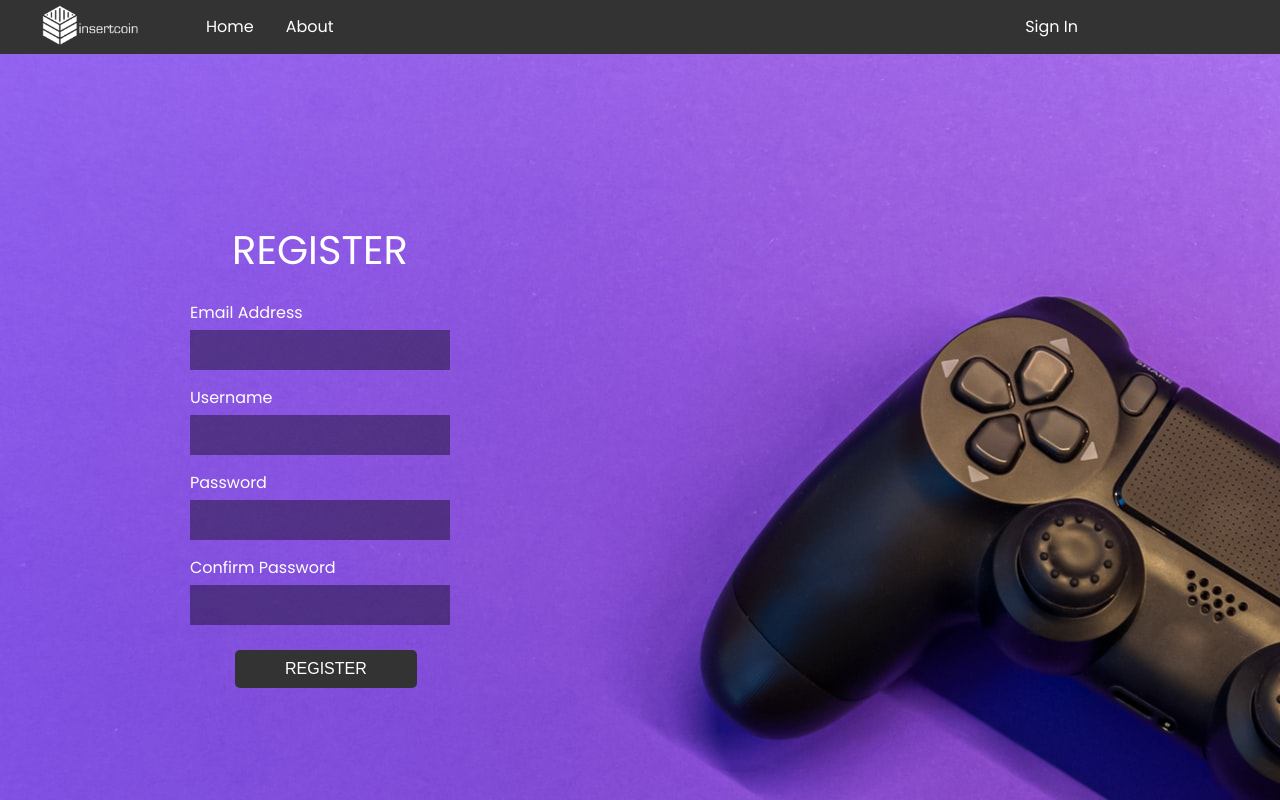
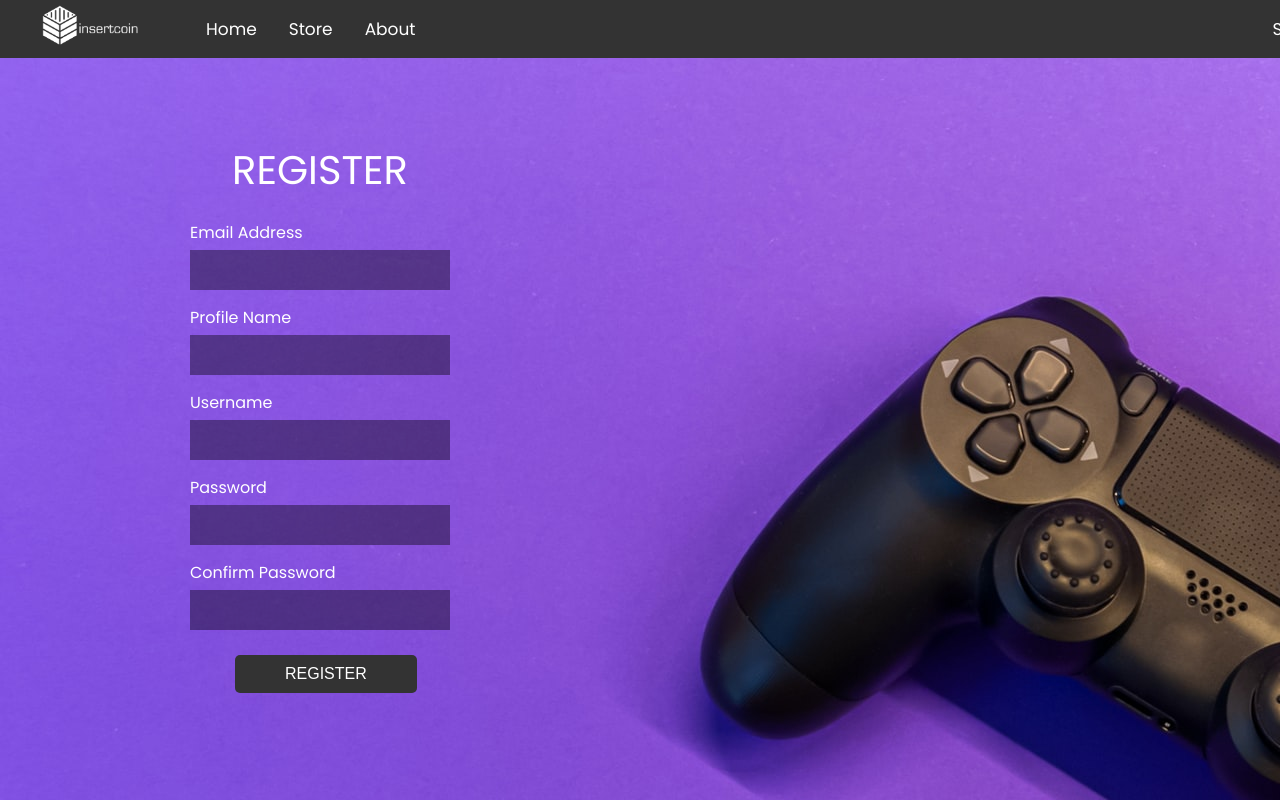
Before and after one commit to 1Gokul/insertcoin, a Flask app: page /register in a window 1280 px wide. Run offline with Flask 2, Linux system fonts and the light colour scheme; some libraries are stand-ins or nearby versions.

Commit message:
Added profile page
Couple more small additions to the page layouts. Will clean up the code next.

```diff
--- a/main.py
+++ b/main.py
@@ -52,7 +52,7 @@ def login():
     login_user = users.find_one({'username': request.form['username']})
 
     if login_user:
-        if bcrypt.check_password_hash(login_user['password'], request.form['pass'].encode('utf-8')):
+        if bcrypt.check_password_hash(login_user['password'], request.form.get('pass', False).encode('utf-8')):
             session['username'] = request.form['username']
             return redirect(url_for('index'))
 
@@ -75,9 +75,9 @@ def register():
                 hashpass = bcrypt.generate_password_hash(
                     request.form['pass'].encode('utf-8'))
                 users.insert(
-                    {'username': request.form['username'], 'password': hashpass})
+                    {'email': request.form['email'], 'profilename': request.form['profilename'], 'username': request.form['username'], 'password': hashpass, 'games': [], 'balance': 5000})
                 # session['username'] = request.form['username']
-                return redirect(url_for('index'))
+                return render_template('login.html', account=account, comment = 'Your account was added successfully!')
 
             else:
                 error = "The username that you entered already exists."
@@ -110,11 +110,18 @@ def store():
 @app.route('/profile')
 def profile():
     global account
+    global db
     if 'username' in session:
         account = session['username'].upper()
-        return render_template('profile.html', account=account)
+        userinfo = db['UserInfo']
+        user = userinfo.find_one({"username": session['username']})
 
-    return render_template('home.html', account=account)
+        if user:
+            return render_template('profile.html', account=account, username = user['username'], prof = user['profilename'], games = user['games'], ngames = len(user['games']), balance = user['balance'])
+        else:
+            return render_template('about.html', account=account)
+    else:
+        return render_template('home.html', account=account)
 
 
 @app.route('/library')
@@ -132,9 +139,9 @@ def about():
     global account
     if 'username' in session:
         account = session['username'].upper()
-        return render_template('about.html', account=account)
-
-    return render_template('about.html', account=account)
+        return render_template('about.html', account=account, layout='layout')
+    else:
+        return render_template('about.html', account=account, layout='home')
 
 
 if __name__ == '__main__':
--- a/static/css/home.css
+++ b/static/css/home.css
@@ -19,6 +19,7 @@ body, html {
 
   .bgimg-1, .bgimg-2, .bgimg-3, .bgimg-4 {
     position: relative;
+    filter: grayscale(20%);
     opacity: 0.75;
     background-attachment: fixed;
     background-position: center;
@@ -94,7 +95,6 @@ body, html {
     width: 320px;
     height: 420px;
     color: #fff;
-    top: 45%;
     left: 25%;
     position: absolute;
     transform:translate(-50%,-50%) ;
@@ -202,22 +202,31 @@ h1{
     float: right;
 }
 
-  li {
-    float: left;
-  }
+ul {
+  list-style-type: none;
+  margin: 0;
+  overflow: hidden;
+  background-color: #333;
+}
 
+
+li {
+  float: left;
+}
   #NavBar a{
     display: block;
     color: white;
     text-align: center;
-    padding: 14px 16px;
+    padding: 16px 16px;
     text-decoration: none;
+    font-size: 17px;
   }
 
   /* Change the link color to #111 (black) on hover */
   #Navbar a:hover {
     background-color: #111;
   }
+
 
 
 .loginbutton {
--- a/templates/about.html
+++ b/templates/about.html
@@ -1,4 +1,6 @@
-{% extends "home.html" %}
+{% if layout=='layout' %}{% extends "layout.html" %}
+{% elif layout=='home' %}{% extends "home.html" %}
+{% endif %}
 
   {% block head %}
   <style>
@@ -38,6 +40,8 @@
     <br><a class="creditlink"
       href="https://unsplash.com/photos/fXmmSz5KkO8?utm_source=unsplash&utm_medium=referral&utm_content=creditShareLink">Background
       for Register</a>
+    <br><a class="creditlink"
+      href="https://pbs.twimg.com/media/CluDFgaVEAAlLsb.png">Homepage background</a>
   </p>
 
 
--- a/templates/home.html
+++ b/templates/home.html
@@ -17,25 +17,26 @@
 </HEAD>
 
 <BODY>
+
   <!-- NavBar -->
-
-  <ul class="navbarlist">
-    <li><img src="/static/img/insertcoin%20logo%20horizontal%20white.png" class="logo"></li>
+  <ul>
+    <li><img class="logo" src="{{ url_for('static', filename='img/insertcoin logo horizontal white.png') }}"></li>
     <div id="NavBar">
       <li><a href="{{ url_for('index') }}">Home</a></li>
+      <li><a href="{{ url_for('store') }}">Store</a></li>
       <li><a href="{{ url_for('about') }}">About</a></li>
-      <l1>
-        <div class="account"><a href="{{ url_for('acc_check') }}">Sign In</a></div>
-      </l1>
+      <li><span style="position: relative;display: inline-block;left: 825px;"><a href="{{ url_for('acc_check') }}">Sign
+            In</a></span></li>
     </div>
   </ul>
+
+
   {% block content %}
 
   <div class="bgimg-1">
     <div>
       <p style="float:left">
-      <div class="mainlogo">
-        <img src="../static/img/insertcoin logo vertical white.png" height=450 weight=450></div>
+        <img class="mainlogo" src="../static/img/insertcoin logo vertical white.png" height=450 weight=450>
       <div class="largeheading">The only store you will ever need</div>
       </p>
     </div>
@@ -74,13 +75,14 @@
   </div>
 
   <div class="bgimg-4">
-    <div class="largeheading">A hassle-free experience</div>
+    <div class="largeheading">A <br>hassle-free experience</div>
   </div>
 
   <div style="position:relative;">
     <div
       style="color:#ddd;background-color:#282E34;text-align:center;padding:20px 50px;text-align: justify;font-size: 40;font-weight: 400;">
-      <p>Making a difference how you buy and play games, with freedom of choice and a unique approach to DRM-free gaming.</p>
+      <p>We make a difference in how you buy and play games, with freedom of choice and a unique approach to DRM-free
+        gaming.</p>
     </div>
   </div>
 
--- a/templates/register.html
+++ b/templates/register.html
@@ -10,13 +10,22 @@
 {% endblock %}
 
 {% block content %}
-        <div class="LoginBox">
+<div class="LoginBox" style="top: 35%;">
     <h1>REGISTER</h1>
-            <div class="error">{{ error }}</div>
+    {% if error %}
+    <p class="error">{{ error }}</p>
+        {% elif comment %}
+    <p class="comment">{{ comment }}</p>
+        {% endif %}
+
     <form method=POST action="{{ url_for('register') }}">
         <div class="form-group">
             <label for="EmailInput">Email Address</label>
             <input type="email" class="form-control" name="email" required>
+        </div>
+        <div class="form-group">
+            <label for="ProfileName">Profile Name</label>
+            <input type="text" class="form-control" name="profilename" required>
         </div>
         <div class="form-group">
             <label for="UsernameInput">Username</label>
```
Also changed, not shown: static/css/layout.css (+26 -1 lines), templates/layout.html (+7 -2 lines), templates/login.html (+6 -2 lines), templates/profile.html (+12 -2 lines), static/img/defaultprofile.png (added). Lines whose indentation alone changed are shown as unchanged.
